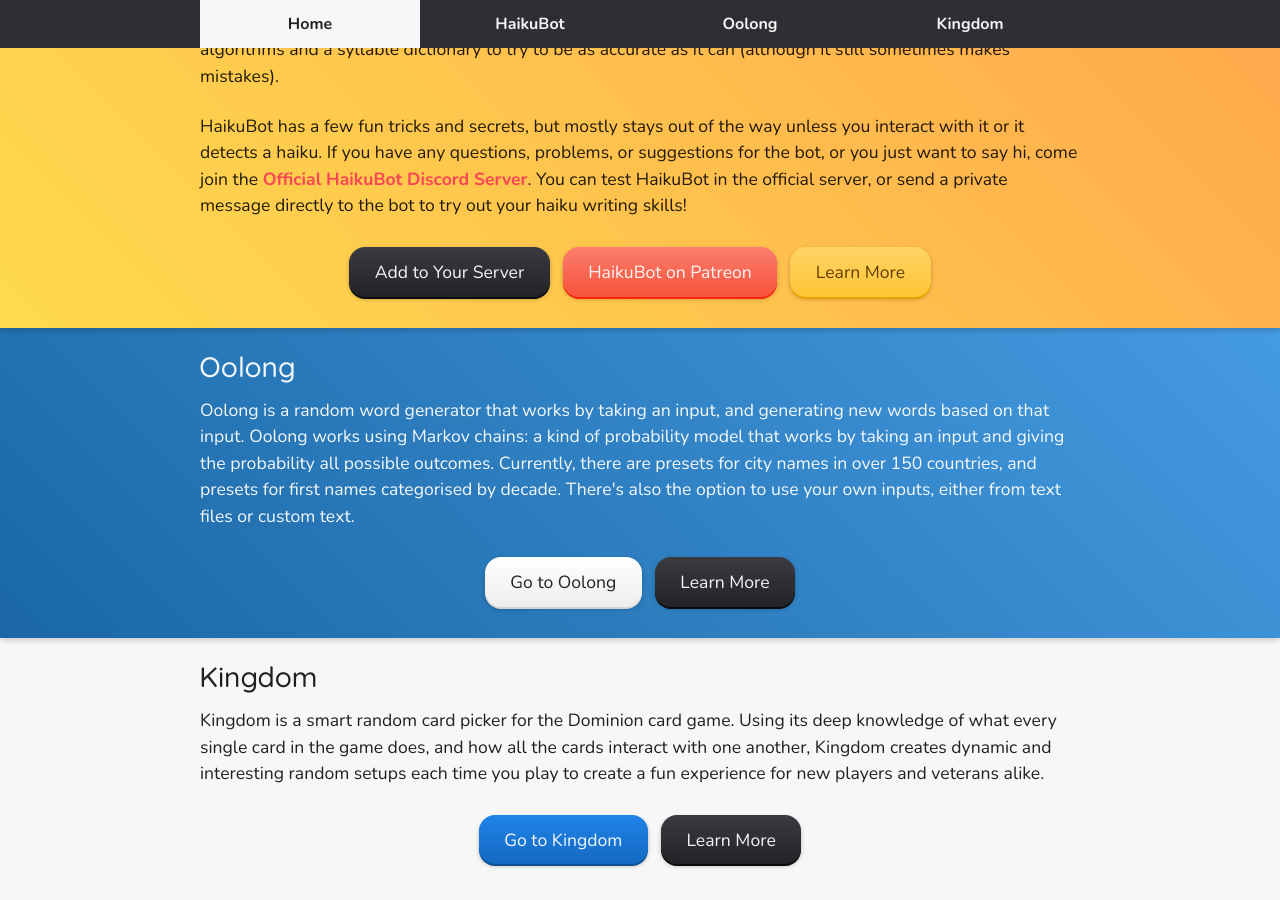
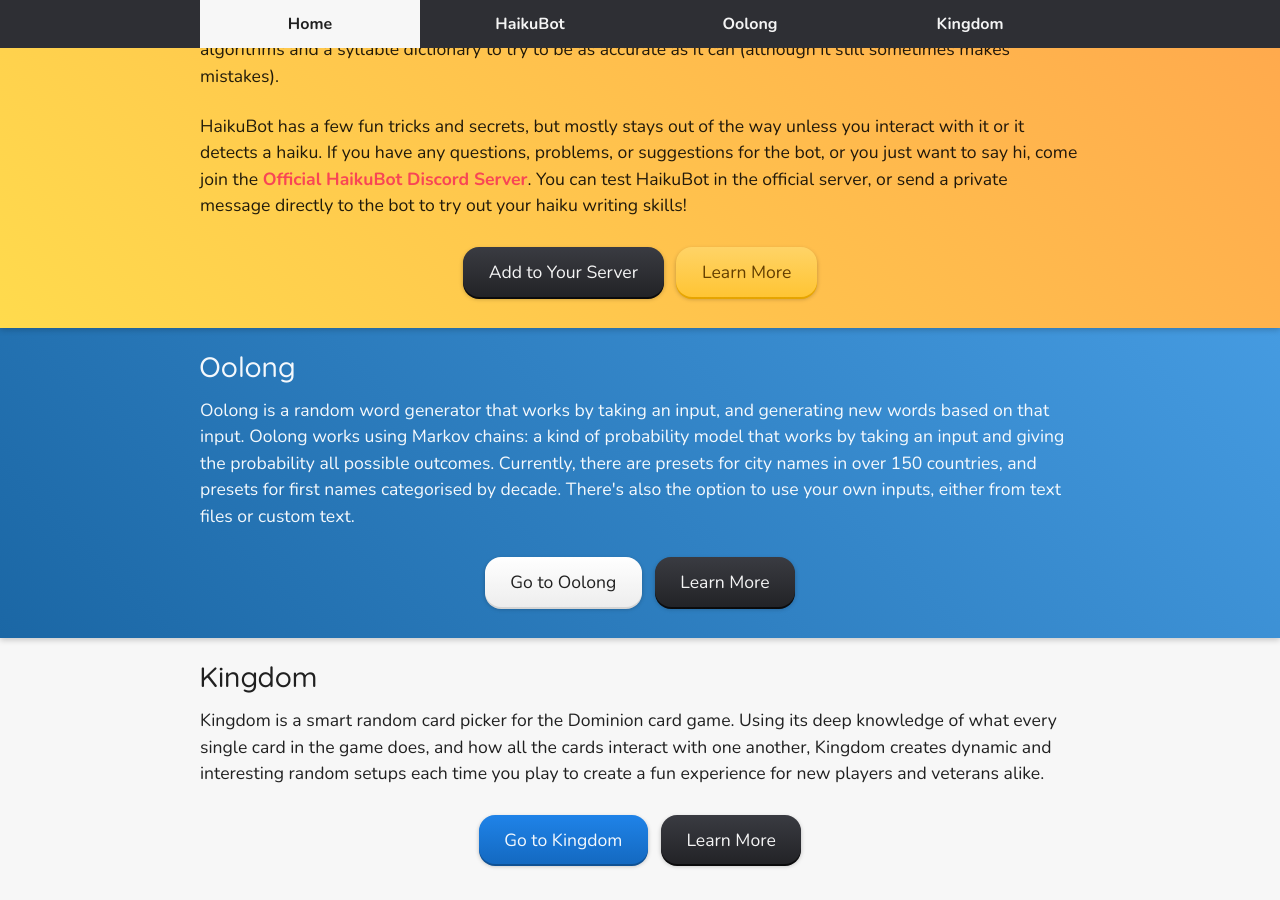
Before and after one commit to YtnomSnrub/ytnomsnrub.github.io, a Jekyll site: the page built from index.md, in a window 1280 px wide and 900 px high, scrolled down 804 px. Built offline with Jekyll 4.4.1, drawn with Linux system fonts in a browser that asks for light colours; nearby versions of some CDN libraries; our own code applies the rules of GitHub Pages for plain Markdown files.

Commit message:
Removed Patreon link from home page

```diff
--- a/_includes/content/haikubot-info.html
+++ b/_includes/content/haikubot-info.html
@@ -36,9 +36,6 @@
             <span class="button-inner">Add to Your Server</span>
         </a>
         {% if include.show_page_link %}
-        <a class="button button-patreon" href="https://www.patreon.com/ytnomsnrub">
-            <span class="button-inner">HaikuBot on Patreon</span>
-        </a>
         <a class="button button-haiku" href="/haikubot/">
             <span class="button-inner">Learn More</span>
         </a>
```
